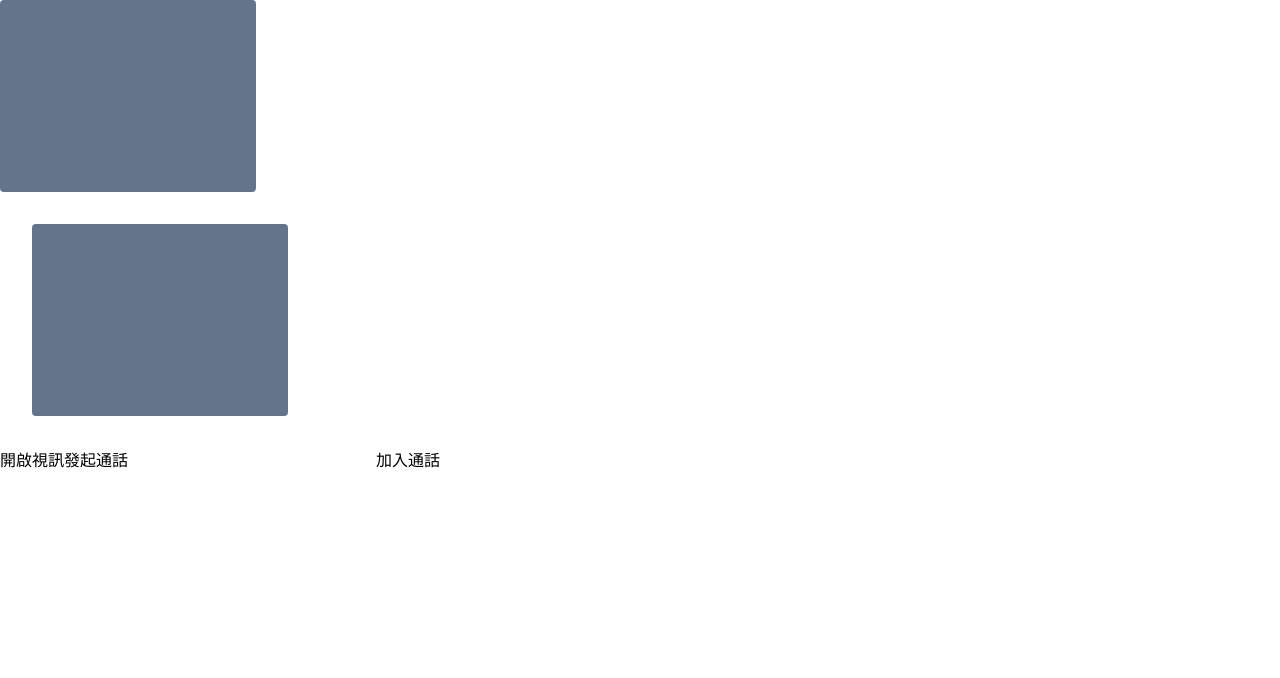
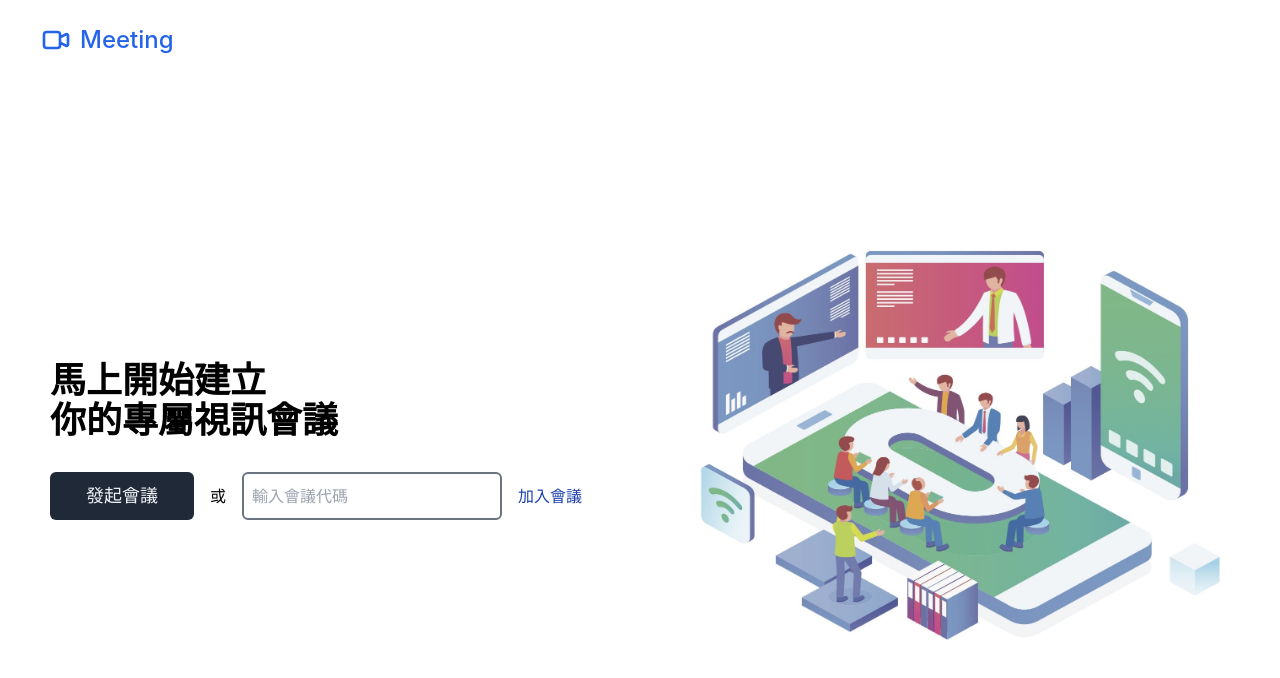
Before and after one commit to s95s14236/meeting-react, a React (Create React App) app: page / in a window 1280 px wide. Shown: the top 678 px of the page. Built offline with nearby package versions, Linux system fonts and the light colour scheme.

Commit message:
feat: home page

```diff
--- a/src/App.css
+++ b/src/App.css
@@ -36,3 +36,13 @@
     transform: rotate(360deg);
   }
 }
+
+.noselect {
+  -webkit-touch-callout: none; /* iOS Safari */
+    -webkit-user-select: none; /* Safari */
+     -khtml-user-select: none; /* Konqueror HTML */
+       -moz-user-select: none; /* Old versions of Firefox */
+        -ms-user-select: none; /* Internet Explorer/Edge */
+            user-select: none; /* Non-prefixed version, currently
+                                  supported by Chrome, Opera and Firefox */
+}
--- a/src/App.js
+++ b/src/App.js
@@ -1,18 +1,16 @@
 // import './App.css';
 
+import { useState } from "react";
+import Home from "./component/Home";
 import MeetingRoom from "./component/MeetingRoom";
 
 function App() {
+  const [isJoin, setIsJoin] = useState(false);
+  const [channelID, setChannelID] = useState('');
+
   return (
     <div className="App">
-      {/* <video className="w-64 h-48 bg-slate-500 rounded" ref={localVideo} autoPlay></video>
-      <video className="w-64 h-48 m-8 bg-slate-500 rounded" ref={remoteVideo} autoPlay></video>
-      <button onClick={startWebcam}>開啟視訊</button>
-      <button onClick={createCall}>發起通話</button>
-      <input value={callID} onChange={(e) => setCallID(e.target.value)}></input>
-      <button onClick={joinCall}>加入通話</button> */}
-
-      <MeetingRoom />
+      {isJoin ? <MeetingRoom channelID={channelID} setIsJoin={setIsJoin} /> : <Home setIsJoin={setIsJoin} setChannelID={setChannelID} />}
     </div>
   );
 }
--- /dev/null
+++ b/src/component/Home.jsx
@@ -0,0 +1,56 @@
+import '../App.css'
+
+const Home = (props) => {
+    const { setIsJoin, setChannelID } = props;
+
+    const onCreateClick = () => {
+        console.log('onCreateClick');
+        setIsJoin(true);
+    };
+
+    const onJoinClick = () => {
+        console.log('onJoinClick');
+        setIsJoin(true);
+    };
+
+    return (
+        <div className="noselect w-screen sm:h-screen">
+            <header className="w-screen h-[10vh] flex items-center pl-6 sm:pl-10">
+                <svg xmlns="http://www.w3.org/2000/svg" className="h-8 w-8 text-blue-600" fill="none" viewBox="0 0 24 24" stroke="currentColor">
+                    <path strokeLinecap="round" strokeLinejoin="round" strokeWidth={2} d="M15 10l4.553-2.276A1 1 0 0121 8.618v6.764a1 1 0 01-1.447.894L15 14M5 18h8a2 2 0 002-2V8a2 2 0 00-2-2H5a2 2 0 00-2 2v8a2 2 0 002 2z" />
+                </svg>
+                <div className="font-medium text-blue-600 text-2xl ml-2">Meeting</div>
+            </header>
+
+            <div className="w-full h-[90vh] flex flex-col sm:flex-row">
+                <div className="w-full h-full flex items-center justify-center sm:w-[50%]">
+                    <div className="flex flex-col items-center sm:items-start sm:text-left">
+                        <div className="text-2xl sm:text-4xl font-bold mb-8">
+                            馬上開始建立<br />
+                            你的專屬視訊會議
+                        </div>
+                        <div className="w-full flex flex-col sm:flex-row items-center sm:items-center">
+                            <button
+                                className="w-36 h-12 mb-2 bg-gray-800 text-slate-100 text-lg font-medium rounded-md hover:bg-gray-900 sm:mr-4 sm:mb-0"
+                                onClick={onCreateClick}>發起會議</button>
+                            或
+                            <input
+                                className="pl-2 h-12 mt-2 rounded-md border-2 border-gray-500 sm:ml-4 sm:mt-0" placeholder="輸入會議代碼"
+                                onChange={(e) => setChannelID(e.target.value)}
+                            />
+                            <button
+                                className="h-12 w-20 mt-2 hover:bg-blue-100 rounded-md sm:ml-2 sm:mt-0 text-blue-800"
+                                onClick={onJoinClick}
+                            >加入會議</button>
+                        </div>
+                    </div>
+                </div>
+                <div className="flex items-center justify-center mb-20 sm:mb-0">
+                    <img className=" shadow-inner sm:w-[80vh] sm:h-[62vh]" src={require('../asset/meeting.jpg')} alt="meeting" />
+                </div>
+            </div>
+        </div>
+    )
+}
+
+export default Home;
--- a/src/component/MeetingRoom.jsx
+++ b/src/component/MeetingRoom.jsx
@@ -1,21 +1,8 @@
-import { useRef, useState } from 'react';
+import { useEffect, useRef, useState } from 'react';
 
-// import { db } from './firebase';
+import { db } from '../firebase';
 
-import { initializeApp } from 'firebase/app';
-import { getFirestore, collection, getDoc, doc, addDoc, onSnapshot, updateDoc, query, setDoc } from 'firebase/firestore';
-
-const firebaseConfig = {
-    apiKey: "AIzaSyC3oqkUEn7KF9wDV2-pPYR0w_-ovrnxPTs",
-    authDomain: "meeting-6a4a2.firebaseapp.com",
-    projectId: "meeting-6a4a2",
-    storageBucket: "meeting-6a4a2.appspot.com",
-    messagingSenderId: "654889178463",
-    appId: "1:654889178463:web:9f9de90607b4498fc3d2ea"
-}
-
-const app = initializeApp(firebaseConfig);
-const db = getFirestore(app);
+import { collection, getDoc, doc, addDoc, onSnapshot, updateDoc, query, setDoc } from 'firebase/firestore';
 
 const server = {
     iceServers: [
@@ -26,16 +13,39 @@ const server = {
     iceCandidatePoolSize: 10
 };
 
-const pc = new RTCPeerConnection(server);
+let pc = null;
 let localStream = null;
 let remoteStream = null;
 
-const MeetingRoom = () => {
+const MeetingRoom = (props) => {
+    const { channelID, setIsJoin } = props;
     const localVideo = useRef();
     const remoteVideo = useRef();
     const [callID, setCallID] = useState('');
+    const [isEnableCamera, setIsEnableCamera] = useState(false);
+    const [isEnableMicrophone, setIsEnableMicrophone] = useState(false);
+    const [isShowInfo, setIsShowInfo] = useState(false);
 
-    async function startWebcam() {
+    useEffect(() => {
+        pc = new RTCPeerConnection(server);
+        startWebcam().then(() => {
+            checkCameraAndMicrophone();
+            if (channelID !== '') {
+                setCallID(channelID);
+                // joinCall();
+            } else {
+                // createCall();
+            }
+        }).catch(error => {
+            console.error(error);
+        });
+    }, []);
+
+    /**
+     * 初始化鏡頭&麥克風
+     */
+    const startWebcam = async () => {
+        console.log('startWebcam');
         localStream = await navigator.mediaDevices.getUserMedia({ video: true, audio: true });
         // localStream = await navigator.mediaDevices.getDisplayMedia();
         remoteStream = new MediaStream();
@@ -54,12 +64,17 @@ const MeetingRoom = () => {
         remoteVideo.current.srcObject = remoteStream;
     }
 
-    async function createCall() {
+    /**
+     * 創建通話
+     */
+    const createCall = async () => {
+        console.log('createCall');
         const docRef = doc(collection(db, "calls"));
         const offerCandidatesRef = collection(db, docRef.path, 'offerCandidates');
         const answerCandidatesRef = collection(db, docRef.path, 'answerCandidates');
 
         setCallID(docRef.id);
+        console.log('callID', docRef.id);
 
         pc.onicecandidate = event => {
             console.log('onicecandidate', event);
@@ -96,8 +111,12 @@ const MeetingRoom = () => {
         })
     }
 
-    async function joinCall() {
-        const docRef = doc(db, 'calls', callID)
+    /**
+     * 加入通話
+     */
+    const joinCall = async () => {
+        console.log('joinCall');
+        const docRef = doc(db, 'calls', channelID)
         const callDoc = (await getDoc(docRef));
         const offerCandidatesRef = collection(db, docRef.path, 'offerCandidates');
         const answerCandidatesRef = collection(db, docRef.path, 'answerCandidates');
@@ -128,16 +147,105 @@ const MeetingRoom = () => {
                 }
             })
         })
+
+    };
+
+    /**
+     * 結束通話
+     */
+    const hangup = () => {
+        console.log('hangup');
+        if (!pc) return;
+
+        localStream.getAudioTracks()[0].stop();
+        localStream.getVideoTracks()[0].stop();
+
+        pc.ontrack = null;
+        pc.onicecandidate = null;
+        pc.onnegotiationneeded = null;
+
+        pc.getSenders().forEach((sender) => {
+            pc.removeTrack(sender);
+        });
+
+        if (localVideo.current.srcObject) {
+            localVideo.current.pause();
+            localVideo.current.srcObject.getTracks().forEach((track) => {
+                track.stop();
+            })
+        }
+
+        pc.close();
+        pc = null;
+
+        setIsJoin(false);
+    };
+
+    const toggleInfo = () => {
+        setIsShowInfo((prev) => {
+
+        })
+    };
+
+    const toggleCamera = () => {
+        localStream.getVideoTracks()[0].enabled = !(localStream.getVideoTracks()[0].enabled);
+        setIsEnableCamera(localStream.getVideoTracks()[0].enabled);
+    }
+
+    const toggleMicrophone = () => {
+        localStream.getAudioTracks()[0].enabled = !(localStream.getAudioTracks()[0].enabled);
+        setIsEnableMicrophone(localStream.getAudioTracks()[0].enabled);
+    }
+
+    const checkCameraAndMicrophone = () => {
+        console.log('456');
+        setIsEnableMicrophone(localStream.getAudioTracks()[0].enabled);
+        setIsEnableCamera(localStream.getVideoTracks()[0].enabled);
     }
 
     return (
-        <div className="App">
-            <video className="w-64 h-48 bg-slate-500 rounded" ref={localVideo} autoPlay></video>
-            <video className="w-64 h-48 m-8 bg-slate-500 rounded" ref={remoteVideo} autoPlay></video>
-            <button onClick={startWebcam}>開啟視訊</button>
+        <div className="relative">
+            <video className="absolute left-4 top-4 w-24 sm:w-48 h-36 sm:h-36 rounded-md bg-black" ref={localVideo} autoPlay muted></video>
+            <video className="w-screen h-screen bg-black" ref={remoteVideo} autoPlay></video>
+            <div className='absolute bottom-8 left-1/2 right-1/2 translate-x-[-50%] translate-y-[-50%] w-80 flex flex-row items-center justify-around'>
+                <button className="flex justify-center items-center w-20 h-20 rounded-full bg-red-600 hover:bg-red-700" onClick={hangup}>
+                    <svg xmlns="http://www.w3.org/2000/svg" className="h-10 w-10 text-white" viewBox="0 0 20 20" fill="currentColor">
+                        <path d="M2 3a1 1 0 011-1h2.153a1 1 0 01.986.836l.74 4.435a1 1 0 01-.54 1.06l-1.548.773a11.037 11.037 0 006.105 6.105l.774-1.548a1 1 0 011.059-.54l4.435.74a1 1 0 01.836.986V17a1 1 0 01-1 1h-2C7.82 18 2 12.18 2 5V3z" />
+                        <path d="M16.707 3.293a1 1 0 010 1.414L15.414 6l1.293 1.293a1 1 0 01-1.414 1.414L14 7.414l-1.293 1.293a1 1 0 11-1.414-1.414L12.586 6l-1.293-1.293a1 1 0 011.414-1.414L14 4.586l1.293-1.293a1 1 0 011.414 0z" />
+                    </svg>
+                </button>
+                <button
+                    onClick={toggleMicrophone}
+                    className={(isEnableMicrophone ? "bg-gray-500 hover:bg-gray-600" : "bg-red-600 hover:bg-red-700") + " flex justify-center items-center w-20 h-20 rounded-full"}
+                >
+                    <svg xmlns="http://www.w3.org/2000/svg" className="h-10 w-10 text-white" viewBox="0 0 20 20" fill="currentColor">
+                        <path fillRule="evenodd" d="M7 4a3 3 0 016 0v4a3 3 0 11-6 0V4zm4 10.93A7.001 7.001 0 0017 8a1 1 0 10-2 0A5 5 0 015 8a1 1 0 00-2 0 7.001 7.001 0 006 6.93V17H6a1 1 0 100 2h8a1 1 0 100-2h-3v-2.07z" clipRule="evenodd" />
+                    </svg>
+                </button>
+                <button
+                    onClick={toggleCamera}
+                    className={(isEnableCamera ? "bg-gray-500 hover:bg-gray-600" : "bg-red-600 hover:bg-red-700") + " flex justify-center items-center w-20 h-20 rounded-full"}
+                >
+                    <svg xmlns="http://www.w3.org/2000/svg" className="h-10 w-10 text-white" viewBox="0 0 20 20" fill="currentColor">
+                        <path d="M2 6a2 2 0 012-2h6a2 2 0 012 2v8a2 2 0 01-2 2H4a2 2 0 01-2-2V6zM14.553 7.106A1 1 0 0014 8v4a1 1 0 00.553.894l2 1A1 1 0 0018 13V7a1 1 0 00-1.447-.894l-2 1z" />
+                    </svg>
+                </button>
+            </div>
+            <div className='absolute bottom-8 right-8'>
+                <button
+                    onClick={toggleCamera}
+                    className={(isShowInfo ? "bg-gray-300 hover:bg-gray-400" : "bg-gray-500 hover:bg-gray-600") + " flex justify-center items-center w-8 h-8 rounded-full"}
+                >
+                    <svg xmlns="http://www.w3.org/2000/svg" className="h-6 w-6" fill="none" viewBox="0 0 24 24" stroke="currentColor">
+                        <path strokeLinecap="round" strokeLinejoin="round" strokeWidth={2} d="M13 16h-1v-4h-1m1-4h.01M21 12a9 9 0 11-18 0 9 9 0 0118 0z" />
+                    </svg>
+                </button>
+            </div>
+
+            {/* <button onClick={startWebcam}>開啟視訊</button>
             <button onClick={createCall}>發起通話</button>
             <input value={callID} onChange={(e) => setCallID(e.target.value)}></input>
-            <button onClick={joinCall}>加入通話</button>
+            <button onClick={joinCall}>加入通話</button> */}
         </div>
     );
 }
--- a/src/firebase.js
+++ b/src/firebase.js
@@ -1,15 +1,17 @@
-// import { initializeApp } from 'firebase/app';
-// import { getFirestore } from 'firebase/firestore';
+import { initializeApp } from 'firebase/app';
+import { getFirestore } from 'firebase/firestore';
 
-// const firebaseConfig = {
-//     apiKey: "AIzaSyC3oqkUEn7KF9wDV2-pPYR0w_-ovrnxPTs",
-//     authDomain: "meeting-6a4a2.firebaseapp.com",
-//     projectId: "meeting-6a4a2",
-//     storageBucket: "meeting-6a4a2.appspot.com",
-//     messagingSenderId: "654889178463",
-//     appId: "1:654889178463:web:9f9de90607b4498fc3d2ea"
-// }
+console.log('initializeApp');
 
-// const app = initializeApp(firebaseConfig);
+const firebaseConfig = {
+    apiKey: "AIzaSyC3oqkUEn7KF9wDV2-pPYR0w_-ovrnxPTs",
+    authDomain: "meeting-6a4a2.firebaseapp.com",
+    projectId: "meeting-6a4a2",
+    storageBucket: "meeting-6a4a2.appspot.com",
+    messagingSenderId: "654889178463",
+    appId: "1:654889178463:web:9f9de90607b4498fc3d2ea"
+}
 
-// export const db = getFirestore(app);
+const app = initializeApp(firebaseConfig);
+
+export const db = getFirestore(app);
```
Also changed, not shown: src/asset/meeting.jpg (added), src/component/prepare.jsx (deleted).
